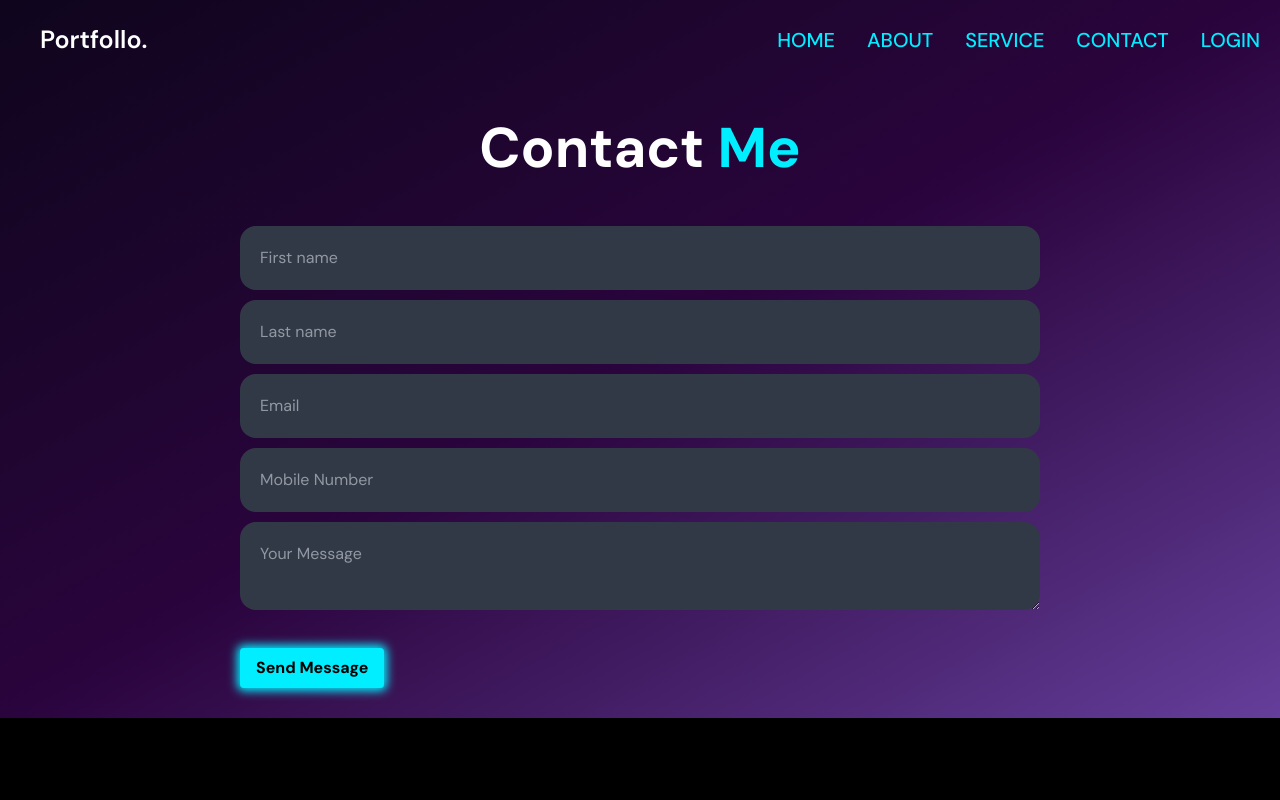
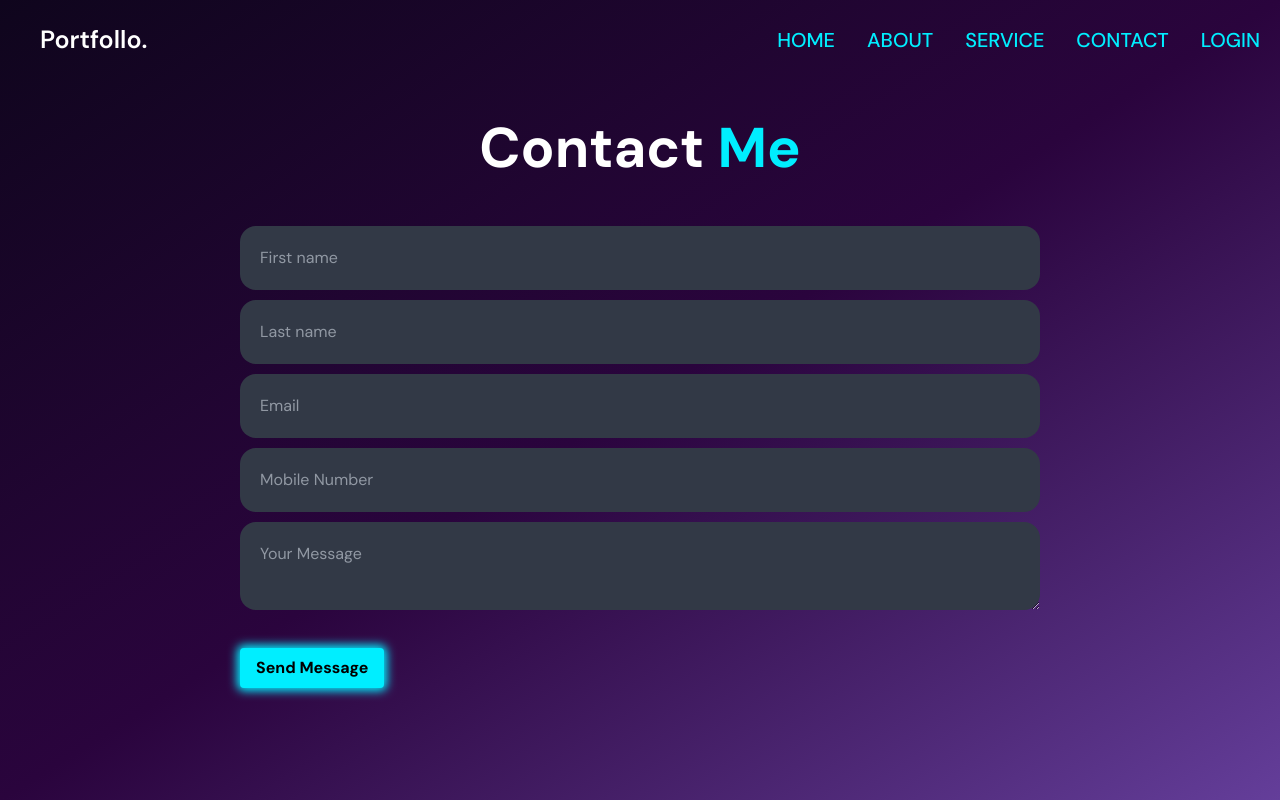
Before and after one commit to codewithfitse/Portfollo, a React (Vite) app in the folder React-app/: page /Contact in a window 1280 px wide. Built offline with nearby package versions, Linux system fonts and the light colour scheme.

Commit message:
CHANGE ON CONATCT ADN CSS

```diff
--- a/React-app/src/page/Contact.jsx
+++ b/React-app/src/page/Contact.jsx
@@ -46,7 +46,7 @@ export const Contact = () => {
   }
 
   return (
-    <section className="w-full h-auto overflow-hidden background">
+    <section className="w-full min-h-screen overflow-hidden background">
       <Header />
       <div className="w-full h-full flex flex-col items-center">
         <h1 className="my-[30px] text-[56px] font-bold">
```
